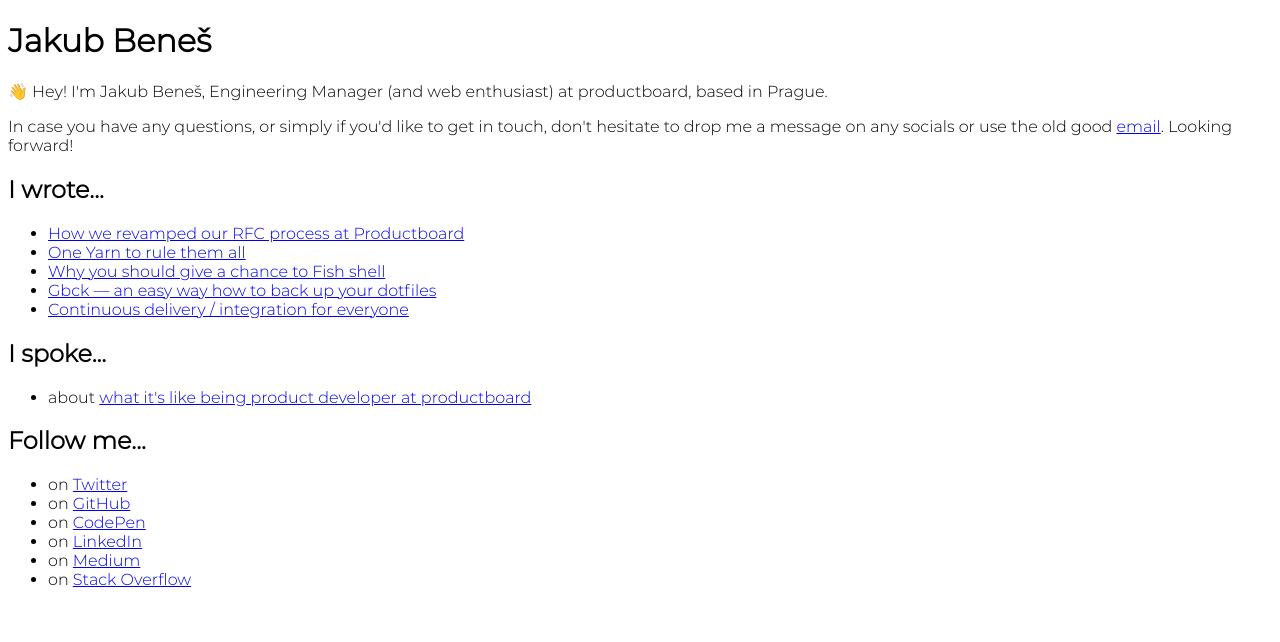
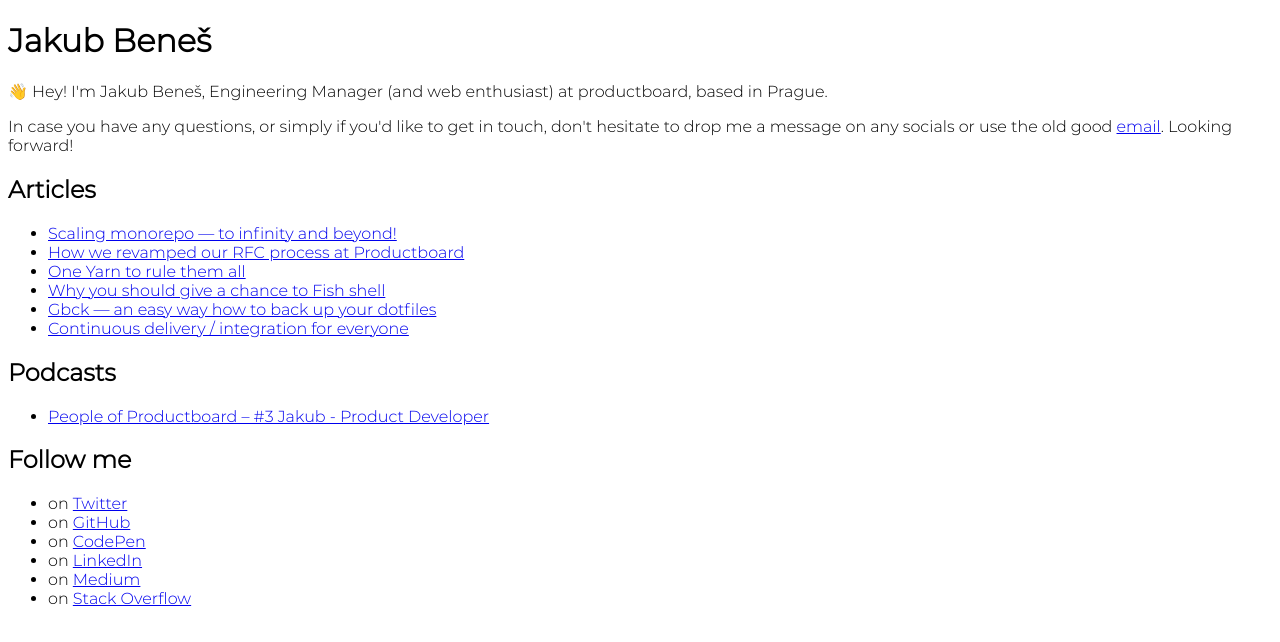
Before and after one commit to jukben/personal-web, a Next.js app: page / in a window 1280 px wide. Shown: the top 642 px of the page. Built offline with nearby package versions, Linux system fonts and the light colour scheme.

Commit message:
added article about Nx monorepo

```diff
--- a/data/index.ts
+++ b/data/index.ts
@@ -23,6 +23,11 @@ export const socials = [
 ];
 
 export const articles = [
+  {
+    title: "Scaling monorepo — to infinity and beyond!",
+    link:
+      "https://medium.com/productboard-engineering/scaling-monorepo-to-infinity-and-beyond-79bed3d302b2",
+  },
   {
     title: "How we revamped our RFC process at Productboard",
     link:
@@ -52,7 +57,7 @@ export const articles = [
 
 export const podcasts = [
   {
-    title: "what it's like being product developer at productboard",
+    title: "People of Productboard – #3 Jakub - Product Developer    ",
     link: "https://open.spotify.com/episode/57pmSMy7PeDFmFVgvPDSCc",
   },
 ];
--- a/pages/index.tsx
+++ b/pages/index.tsx
@@ -82,9 +82,9 @@ export default function Welcome() {
               forward!
             </p>
           </header>
-          <Links title={"I wrote..."} data={articles} />
-          <Links title={"I spoke..."} data={podcasts} prefix={"about"} />
-          <Links title={"Follow me..."} data={socials} prefix={"on"} />
+          <Links title={"Articles"} data={articles} />
+          <Links title={"Podcasts"} data={podcasts} />
+          <Links title={"Follow me"} data={socials} prefix={"on"} />
         </aside>
       </main>
       <style jsx>{`
```
Also changed, not shown: 1 other file (tests, documents, lock files or other folders).
